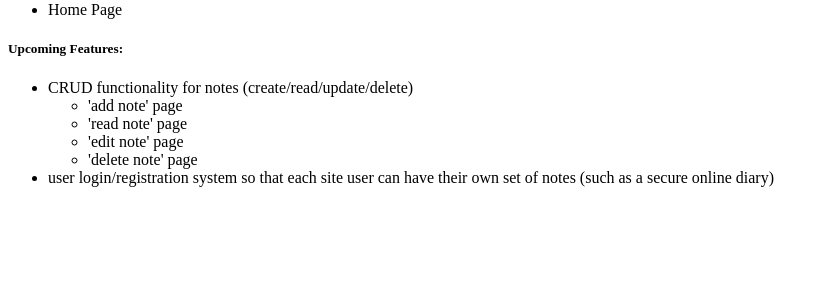
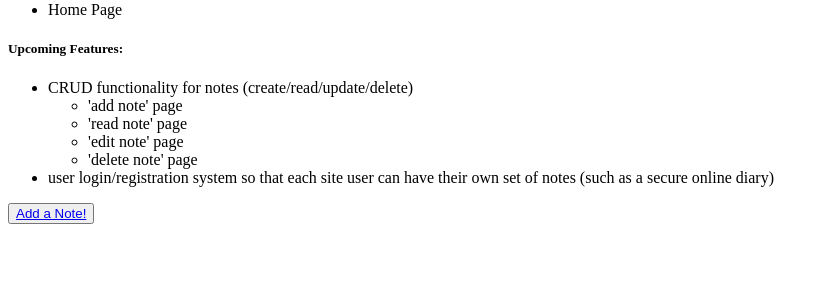
Before and after one commit to saimayunus925/notes-app, a Flask app: page / in a window 1280 px wide. Shown: the part 137-437 px from the top of the page, without its empty margins (0-829 px from the left). Run offline with Flask 2, Linux system fonts and the light colour scheme; some libraries are stand-ins or nearby versions.

Commit message:
added 'add note' button to home pg that links back to 'add note' route

```diff
--- a/notes_app/templates/index.html
+++ b/notes_app/templates/index.html
@@ -26,4 +26,7 @@
         <li>user login/registration system so that each site user can have their own set of notes
             (such as a secure online diary)</li>
     </ul>
+    <button>
+        <a href="{{url_for("add_note")}}">Add a Note!</a>
+    </button>
 {% endblock %}
```
